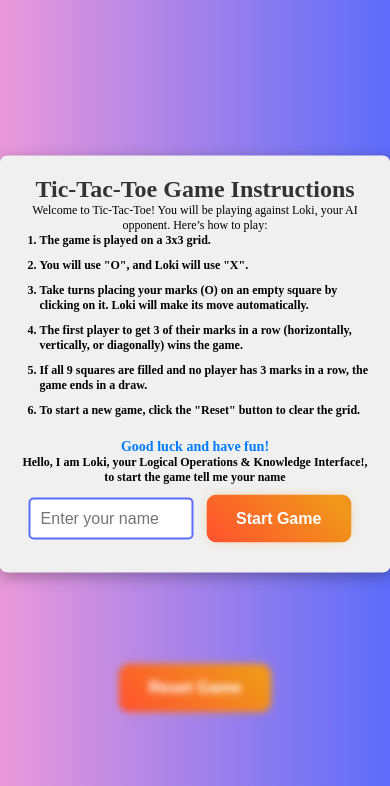
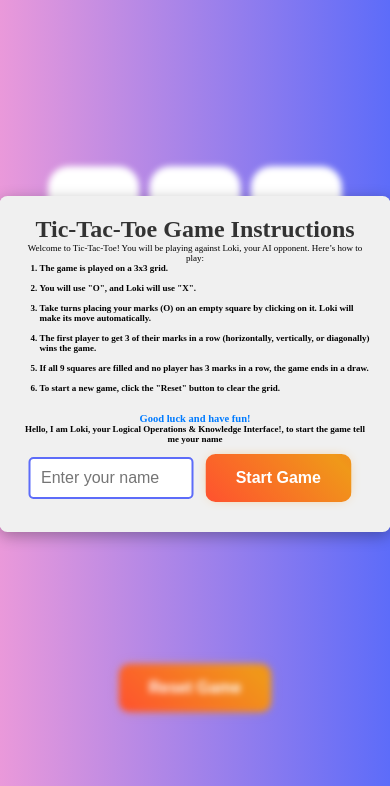
Before and after one commit to LOKI-VINI/tictac, a plain HTML site: page index.html in a window 390 px wide. Shown: the part 58-844 px from the top of the page. Drawn offline with Linux system fonts and the light colour scheme.

Commit message:
Update tictac.css

```diff
--- a/tictac.css
+++ b/tictac.css
@@ -90,18 +90,21 @@ body{
 }
 
 /* Responsive adjustments */
-@media (max-width: 600px) {
+
+
+/* Responsive adjustments */
+@media (max-width: 700px) {
     .model, .model1 {
-        max-width: 90%; /* use more of the width on small devices */
-        padding: 15px; /* reduce padding */
-        font-size: 14px; /* smaller font size */
+         max-width: 90%; /* use more of the width on small devices */
+        padding: 10px; /* reduce padding */
+        font-size: 12px; /* smaller font size */
     }
 }
 
-@media (max-width: 400px) {
+@media (max-width: 460px) {
     .model, .model1 {
-        padding: 10px; /* further reduce padding */
-        font-size: 12px; /* even smaller font size */
+        padding: 8px; /* further reduce padding */
+        font-size: 9px; /* even smaller font size */
     }
 }
 
```
